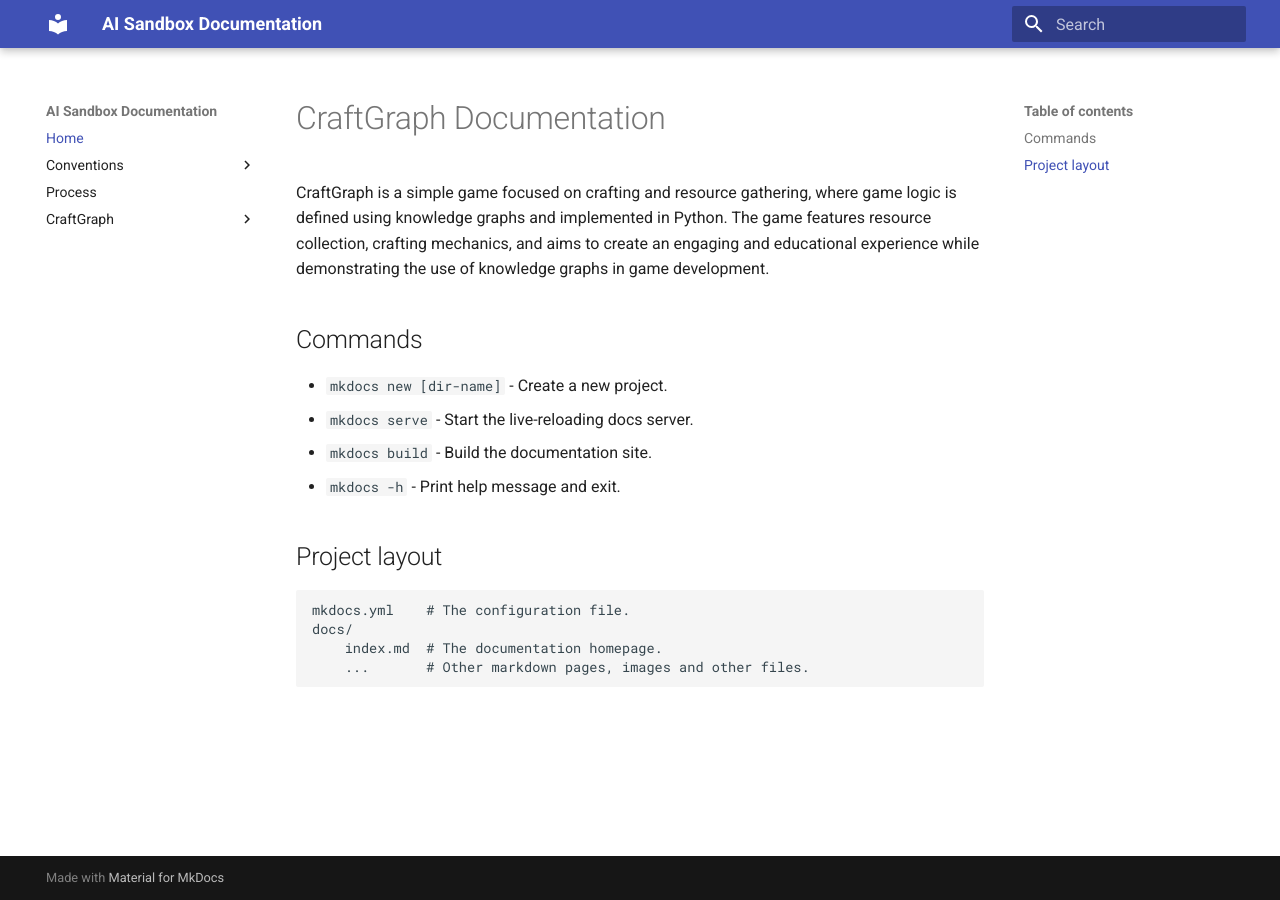
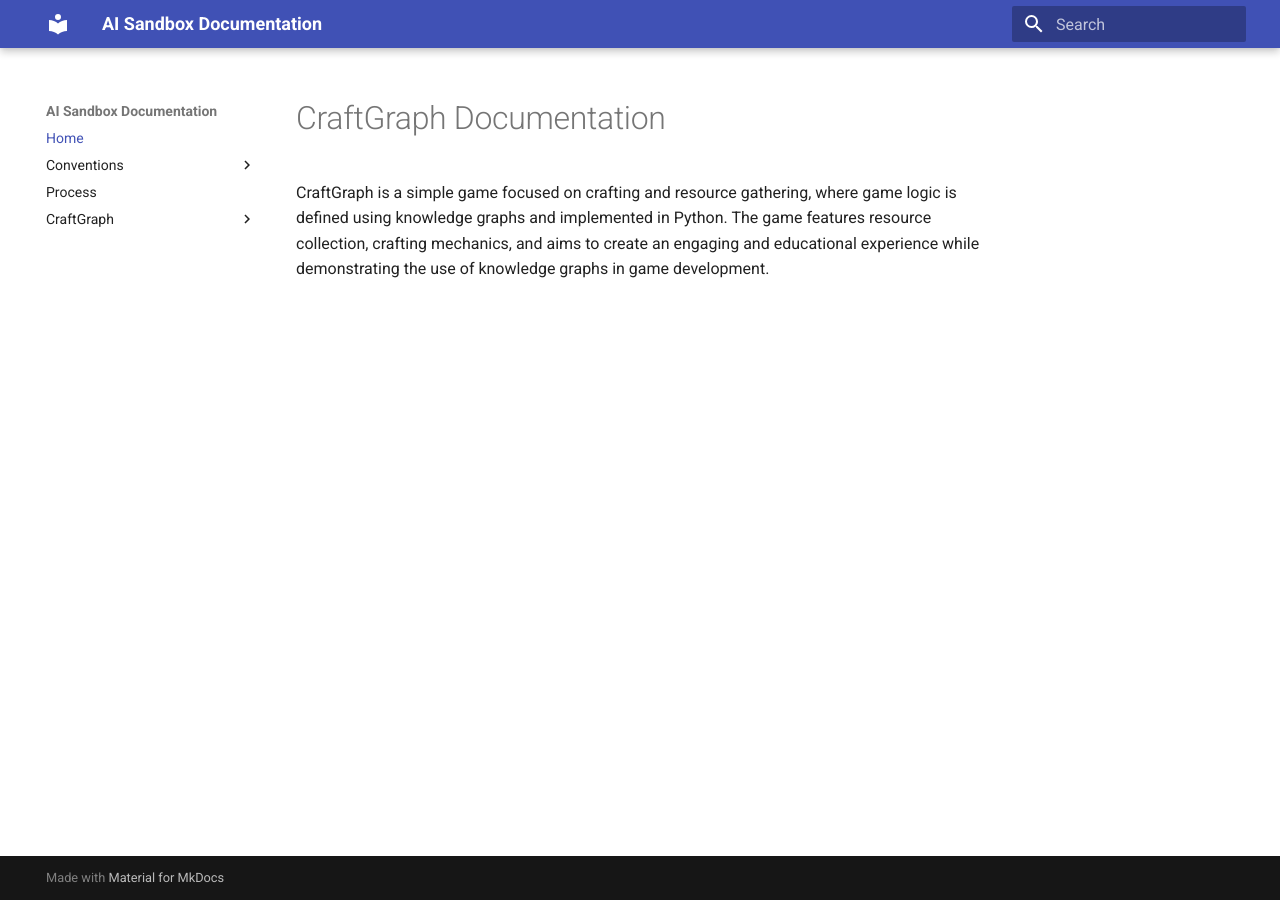
Before and after one commit to smileynet/craftgraph, an MkDocs documentation site: the page built from docs/index.md, in a window 1280 px wide. Built offline with MkDocs 1.6.1 and Material for MkDocs 9.7.7, drawn with Linux system fonts in a browser that asks for light colours.

Commit message:
docs: Update project documentation and improve test files
- Rename current_status.md to next_step.md and update content
- Create code_map.md with overview of project structure and file purposes
- Update completed_tasks.md with latest accomplishments
- Refactor and improve test files:
  - Add docstrings and improve comments in test_game_interface.py
  - Enhance test cases in test_knowledge_graph_parser.py
  - Update and clarify tests in test_resource_manager.py
- Ensure all test files follow project conventions and PEP 8 guidelines

```diff
--- a/docs/index.md
+++ b/docs/index.md
@@ -1,17 +1,3 @@
 # CraftGraph Documentation
 
 CraftGraph is a simple game focused on crafting and resource gathering, where game logic is defined using knowledge graphs and implemented in Python. The game features resource collection, crafting mechanics, and aims to create an engaging and educational experience while demonstrating the use of knowledge graphs in game development.
-
-## Commands
-
-* `mkdocs new [dir-name]` - Create a new project.
-* `mkdocs serve` - Start the live-reloading docs server.
-* `mkdocs build` - Build the documentation site.
-* `mkdocs -h` - Print help message and exit.
-
-## Project layout
-
-    mkdocs.yml    # The configuration file.
-    docs/
-        index.md  # The documentation homepage.
-        ...       # Other markdown pages, images and other files.
--- a/pyproject.toml
+++ b/pyproject.toml
@@ -4,7 +4,7 @@
 description = "A game about crafting and graph theory"
 authors = ["Sam Biggins <sambiggins@gmail.com>"]
 readme = "README.md"
-package-mode = true
+package-mode = false
 
 [tool.pytest.ini_options]
 testpaths = ["tests"]
```
Also changed, not shown: docs/conventions.md (renamed from docs/project/conventions.md, +5 -1 lines), docs/project/completed_tasks.md (deleted, +0 -21 lines), docs/project/current_status.md (deleted, +0 -16 lines), docs/mvp_plan.md (renamed from docs/project/mvp_plan.md), docs/overview.md (renamed from docs/project/overview.md), 1 other file.
